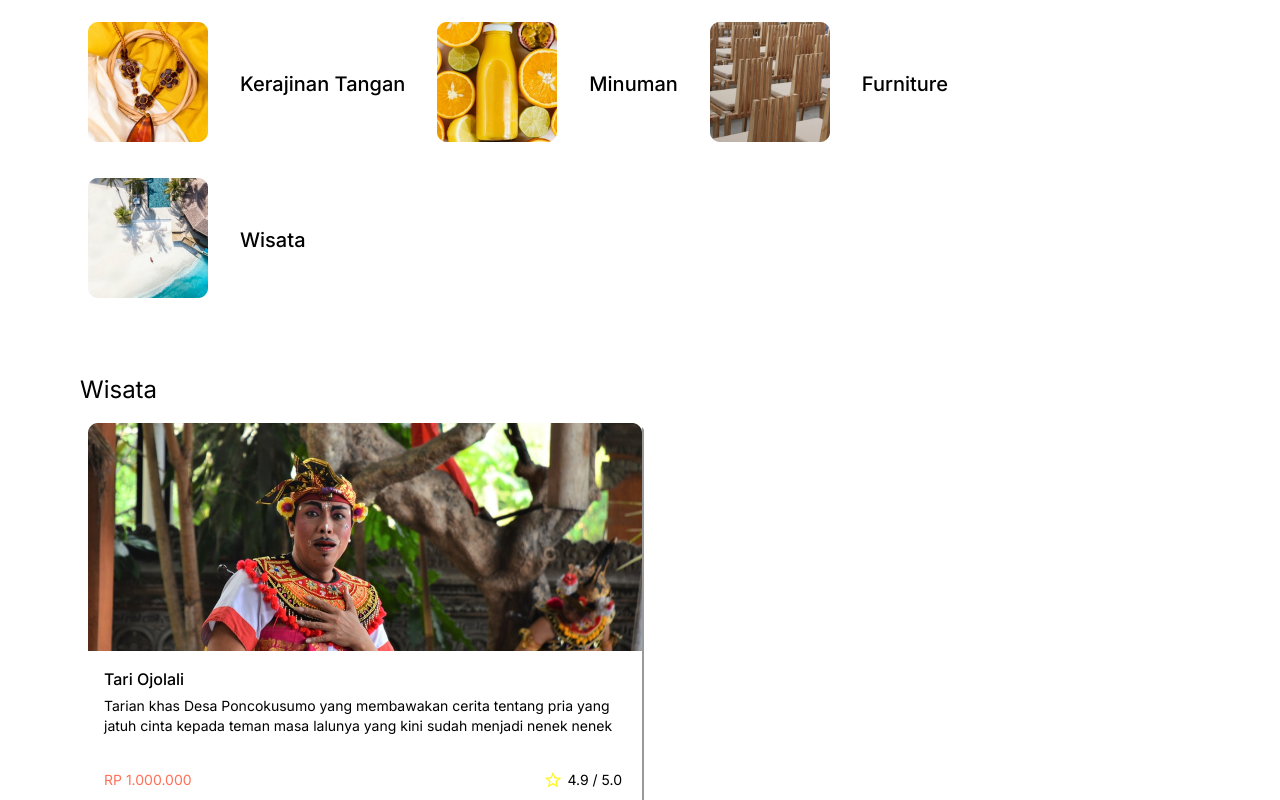
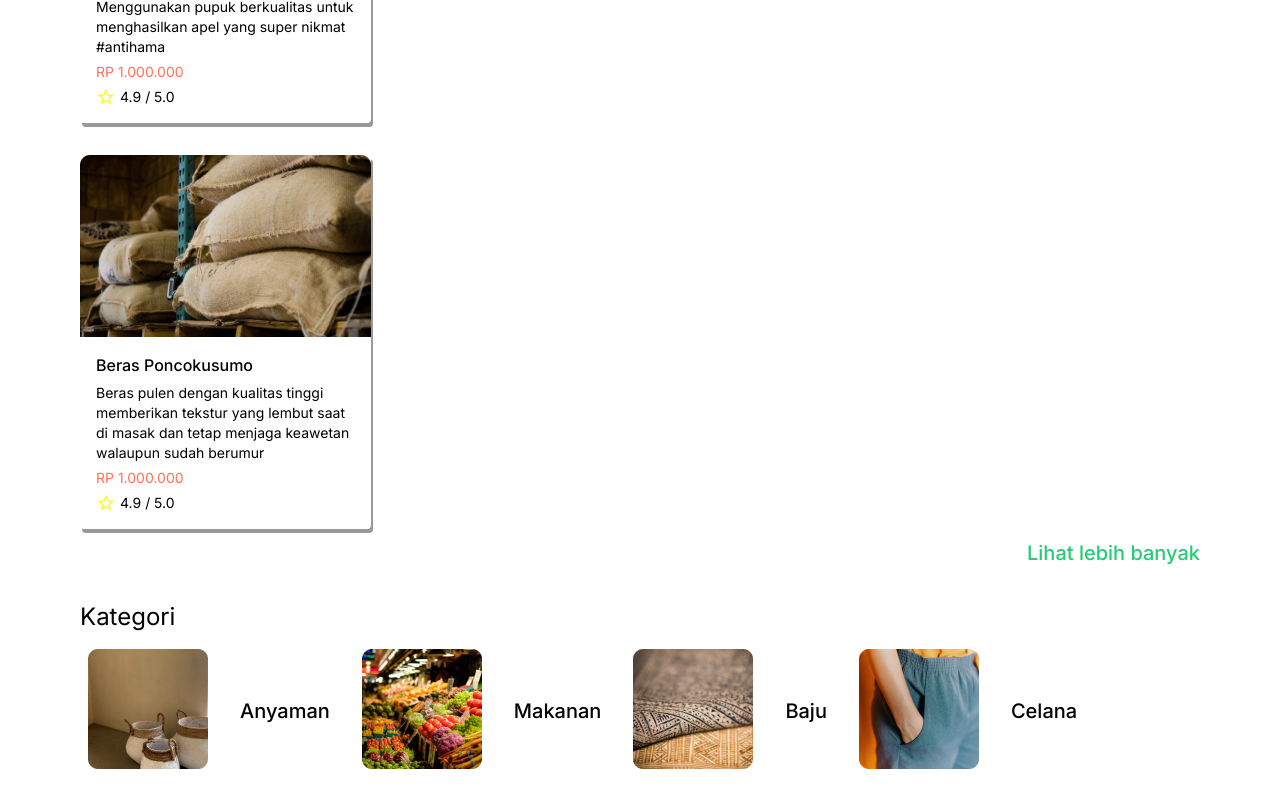
Before and after one commit to alvinferd/MPPL-Projects-9, a Next.js app in the folder frontend/: page / in a window 1280 px wide. Shown: the part 1680-2480 px from the top of the page. Built offline with nearby package versions, Linux system fonts and the light colour scheme.

Commit message:
cardProduct & cardWisata responsive

```diff
--- a/frontend/components/cardProduct.js
+++ b/frontend/components/cardProduct.js
@@ -14,31 +14,34 @@ export default function CardProduct({ images, name, description, price, rating }
     const router = useRouter();
     const classes = useStyles();
     return (
-        <Card className={classes.root} sx={{ maxWidth: 291 }} style={{ display: 'flex', justifyContent: 'space-between', flexDirection: 'column', boxShadow: 3    }} onClick={() => router.push(`/products/${name}`)}>
-            <CardActionArea sx={{ height: "inherit" }}>
+        <Card className={classes.root} sx={{ maxWidth: 291 }} style={{ height: '100%', boxShadow: 3 }} onClick={() => router.push(`/products/${name}`)}>
+            <CardActionArea sx={{ height: "inherit", display: 'flex', justifyContent: 'flex-start', flexDirection: 'column', }}>
                 <CardMedia
                     component="img"
-                    height="182"
                     image={images}
                     alt={name}
                 />
-                <CardContent >
+                <CardContent style={{height:'inherit', display:"flex", flexDirection:"column", justifyContent:"space-between"}}>
+                    <Box>
                         <Typography gutterBottom variant="body1" component="div" fontWeight="500">
                             {name}
                         </Typography>
-                    <Box sx={{ height: 85 }}>
+                        <Box sx={{ height: "fit-content" }}>
                             <Typography variant="body2" color="text.primary" gutterBottom>
                                 {description}
                             </Typography>
                         </Box>
+                    </Box>
+                    <Box>
                         <Typography variant="body2" color="text.secondary" gutterBottom>
                             RP {price}
                         </Typography>
                         <Box display="flex" justifyContent="flex-start" flexDirection="row">
-                        <StarBorderOutlinedIcon fontSize="small" sx={{color:"#FFF626"}}/>
-                        <Typography variant="body2" color="text.primary" sx={{paddingInline: 0.5}}>
+                            <StarBorderOutlinedIcon fontSize="small" sx={{ color: "#FFF626" }} />
+                            <Typography variant="body2" color="text.primary" sx={{ paddingInline: 0.5 }}>
                                 {rating} / 5.0
                             </Typography>
+                        </Box>
                     </Box>
                 </CardContent>
             </CardActionArea>
--- a/frontend/components/cardWisata.js
+++ b/frontend/components/cardWisata.js
@@ -14,30 +14,31 @@ export default function CardWisata({ images, name, description, price, rating })
     const classes = useStyles();
     const router = useRouter();
     return (
-        <Card className={classes.root} sx={{ maxWidth: 554 }} style={{ display: 'flex', justifyContent: 'space-between', flexDirection: 'column' }} onClick={() => router.push(`/wisata/${name}`)}>
-            <CardActionArea sx={{ height: "inherit" }}>
+        <Card className={classes.root} sx={{ maxWidth: 554 }} style={{ height: '100%', boxShadow: 3 }} onClick={() => router.push(`/products/${name}`)}>
+        <CardActionArea sx={{ height: "inherit", display: 'flex', justifyContent: 'flex-start', flexDirection: 'column', }}>
             <CardMedia
                 component="img"
-                    height="228"
                 image={images}
                 alt={name}
             />
-                <CardContent >
+            <CardContent style={{height:'inherit', display:"flex", flexDirection:"column", justifyContent:"space-between"}}>
+                <Box>
                     <Typography gutterBottom variant="body1" component="div" fontWeight="500">
                         {name}
                     </Typography>
-                    <Box sx={{ height: 74 }}>
+                    <Box sx={{ height: "fit-content" }}>
                         <Typography variant="body2" color="text.primary" gutterBottom>
                             {description}
                         </Typography>
                     </Box>
-                    <Box display="flex" justifyContent="space-between" flexDirection="row">
+                </Box>
+                <Box>
                     <Typography variant="body2" color="text.secondary" gutterBottom>
                         RP {price}
                     </Typography>
                     <Box display="flex" justifyContent="flex-start" flexDirection="row">
-                            <StarBorderOutlinedIcon fontSize="small" sx={{color:"#FFF626"}}/>
-                            <Typography variant="body2" color="text.primary" sx={{paddingInline: 0.5}}>
+                        <StarBorderOutlinedIcon fontSize="small" sx={{ color: "#FFF626" }} />
+                        <Typography variant="body2" color="text.primary" sx={{ paddingInline: 0.5 }}>
                             {rating} / 5.0
                         </Typography>
                     </Box>
--- a/frontend/components/listCardProducts.js
+++ b/frontend/components/listCardProducts.js
@@ -1,13 +1,29 @@
 import CardProduct from './cardProduct'
 import { Grid } from '@mui/material'
 import { ListProducts } from '../utils/dummy/ListProduct';
+import useMediaQuery from '@mui/material/useMediaQuery';
 
 export default function ListCardProduct() {
+    var count = 0;
+
+    if (useMediaQuery('(min-width:0px)')) {
+        count = 2;
+    }
+    if (useMediaQuery('(min-width:900px)')) {
+        count = 3;
+    }
+    if (useMediaQuery('(min-width:1200px)')) {
+        count = 4;
+    }
+    if (useMediaQuery('(min-width:1536px)')) {
+        count = 5;
+    }
+
     return (
-        <Grid container spacing={4} alignItems="stretch" sx={{ p: 1 }}>
-            {ListProducts.map(product => {
+        <Grid container spacing={{ md: 4, xs: 3 }} alignItems="stretch" sx={{ xs: {margin: 0}, md: { p: 1 } }}>
+            {ListProducts.slice(0, count).map(product => {
                 return (
-                    <Grid item key={product.id} style={{ display: 'flex'}}>
+                    <Grid item key={product.id} style={{ display: 'flex' }} columns={60} xs={30} md={20} lg={15} xl={12}>
                         <CardProduct images={product.images} name={product.name} description={product.description} price={product.price} rating={product.rating} />
                     </Grid>
                 )
--- a/frontend/components/listCardWisata.js
+++ b/frontend/components/listCardWisata.js
@@ -1,13 +1,26 @@
 import { Grid } from '@mui/material'
 import { ListWisata } from '../utils/dummy/ListWisata';
 import CardWisata from './cardWisata';
+import useMediaQuery from '@mui/material/useMediaQuery';
 
 export default function ListCardWisata() {
+    var count = 0;
+
+    if (useMediaQuery('(min-width:0px)')) {
+        count = 1;
+    }
+    if (useMediaQuery('(min-width:900px)')) {
+        count = 2;
+    }
+    if (useMediaQuery('(min-width:1536px)')) {
+        count = 3;
+    }
+
     return (
-        <Grid container spacing={4} alignItems="stretch" sx={{ p: 1 }}>
-            {ListWisata.map(wisata => {
+        <Grid container spacing={{ md: 4, xs: 3 }} alignItems="stretch" sx={{ xs: {margin: 0}, md: { p: 1 } }}>
+            {ListWisata.slice(0, count).map(wisata => {
                 return (
-                    <Grid item key={wisata.id} style={{ display: 'flex'}}>
+                    <Grid item key={wisata.id} style={{ display: 'flex'}} columns={6} xs={6} md={3} xl={2}>
                         <CardWisata images={wisata.images} name={wisata.name} description={wisata.description} price={wisata.price} rating={wisata.rating} />
                     </Grid>
                 )
--- a/frontend/pages/index.js
+++ b/frontend/pages/index.js
@@ -45,12 +45,12 @@ export default function Home() {
             })}
           </Carousel>
         </Container>
-        <Container maxWidth="1920" id="list-product" sx={{ width: "fit-content", marginX: 4, marginY: 4 }}>
+        <Container maxWidth="1920" id="list-product" sx={{ width: "fit-content", marginX: {xs:1, md:4}, marginY: 4 }}>
           <Typography variant="h5" color="text.primary" gutterBottom>
             Produk
           </Typography>
           <ListCardProduct />
-          <Box display="flex" flexDirection="row" justifyContent="right">
+          <Box display="flex" flexDirection="row" justifyContent="right" sx={{paddingTop: 1}}>
             <Link href="/products" passHref >
               <MUILink variant="h6" underline="none" color="text.tertiary">
                 Lihat lebih banyak
@@ -58,18 +58,18 @@ export default function Home() {
             </Link>
           </Box>
         </Container>
-        <Container maxWidth="1920" id="list-kategori" sx={{ width: "fit-content", marginX: 4, marginTop: 4, marginBottom: 8 }}>
+        <Container maxWidth="1920" id="list-kategori" sx={{ width: "fit-content", marginX: {xs:1, md:4}, marginTop: 4, marginBottom: 8 }}>
           <Typography variant="h5" color="text.primary" gutterBottom>
             Kategori
           </Typography>
           <GridCategory />
         </Container>
-        <Container maxWidth="1920" id="list-wisata" sx={{ width: "fit-content", marginX: 4, marginY: 4 }}>
+        <Container maxWidth="1920" id="list-wisata" sx={{ width: "fit-content", marginX: {xs:1, md:4}, marginY: 4 }}>
           <Typography variant="h5" color="text.primary" gutterBottom>
             Wisata
           </Typography>
           <ListCardWisata />
-          <Box display="flex" flexDirection="row" justifyContent="right">
+          <Box display="flex" flexDirection="row" justifyContent="right" sx={{paddingTop: 1}}>
             <Link href="/wisata" passHref >
               <MUILink variant="h6" underline="none" color="text.tertiary">
                 Lihat lebih banyak
--- a/frontend/pages/products/[id].js
+++ b/frontend/pages/products/[id].js
@@ -25,12 +25,12 @@ export default function ProductDetail() {
                         </Grid>
                     </Grid>
                 </Container>
-                <Container maxWidth="1920" id="list-product" sx={{ width: "fit-content", marginX: 4, marginY: 4 }}>
+                <Container maxWidth="1920" id="list-product" sx={{ width: "fit-content", marginX: { xs: 1, md: 4 }, marginY: 4 }}>
                     <Typography variant="h5" color="text.primary" gutterBottom>
                         Produk
                     </Typography>
                     <ListCardProduct />
-                    <Box display="flex" flexDirection="row" justifyContent="right">
+                    <Box display="flex" flexDirection="row" justifyContent="right" sx={{ paddingTop: 1 }}>
                         <Link href="/products" passHref >
                             <MUILink variant="h6" underline="none" color="text.tertiary">
                                 Lihat lebih banyak
```
Lines whose indentation alone changed are shown as unchanged.
